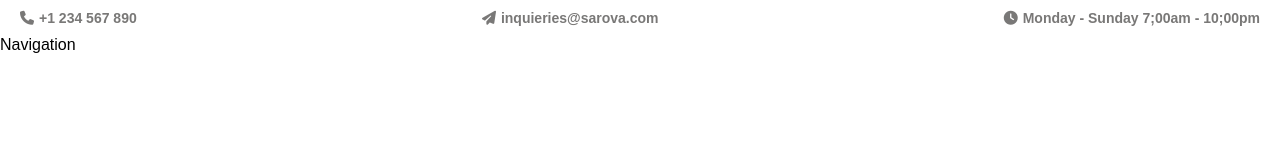
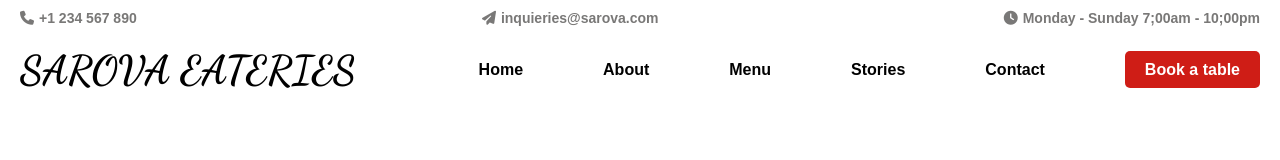
Before and after one commit to Havertz69/sarova, a website built with Vite: page index.html in a window 1280 px wide. Built offline with nearby package versions, Linux system fonts and the light colour scheme.

Commit message:
build navigation part of the header. to be continued

```diff
--- a/index.html
+++ b/index.html
@@ -37,7 +37,25 @@
         </div>
       </div>
 
-      <div class="header-navigation">Navigation</div>
+      <div class="header-navigation">
+        <a href="#" class="header-logo-link-wrapper">
+          <h1 class="logo">sarova eateries</h1>
+        </a>
+        <nav class="header-nav">
+          <ol class="header-nav-list">
+            <li class="header-nav-list-item"><a href="#">home</li>
+            <li class="header-nav-list-item"><a href="#">about</li>
+            <li class="header-nav-list-item"><a href="#">menu</li>
+            <li class="header-nav-list-item"><a href="#">stories</li>
+            <li class="header-nav-list-item"><a href="#">contact</li>
+            <li><a href="#" class="header-cta-btn">Book a table</a></li>
+          </ol>
+        </nav>
+        <button class="menu-togggle-btn">
+          <i class="fa-solid fa-bars"></i>
+          Menu
+        </button>
+      </div>
     </header>
   </body>
 </html>
--- a/src/style.css
+++ b/src/style.css
@@ -30,6 +30,7 @@ body {
   justify-content: space-between;
   padding: 1rem 2rem;
 }
+
 .header-contact-item {
   display: flex;
   align-items: center;
@@ -40,12 +41,84 @@ body {
     display: none;
   }
 }
+
 .header-contact-item i {
   color: var(--color-grey-dark);
   font-size: 1.4rem;
 }
+
 .header-contact-item span {
   color: var(--color-grey-dark);
   font-size: 1.4rem;
   font-weight: 700;
 }
+
+.header-navigation {
+  display: flex;
+  justify-content: space-between;
+  align-items: center;
+  padding: 1rem 2rem;
+}
+
+.header-logo-link-wrapper {
+  text-decoration: none;
+  color: var(--color-black-main);
+  text-transform: uppercase;
+  font-family: var(--secondary-font);
+  font-size: 2rem;
+  font-weight: 700;
+}
+
+.header-nav-list {
+  list-style: none;
+  display: flex;
+  gap: 4rem;
+}
+
+.menu-togggle-btn {
+  display: none;
+}
+
+@media screen and (max-width: 850px) {
+  .header-nav-list {
+    gap: 2rem;
+  }
+}
+
+@media screen and (max-width: 750px) {
+  .header-navigation {
+    align-items: flex-start;
+    position: relative;
+  }
+  .header-nav-list {
+    flex-direction: column;
+  }
+  .header-nav {
+    position: absolute;
+    right: 0;
+    top: 100%;
+    display: none;
+  }
+  .menu-togggle-btn {
+    display: block;
+    align-items: center;
+    font-size: 2rem;
+    gap: 0.5rem;
+  }
+}
+
+.header-nav-list-item a {
+  text-decoration: none;
+  text-transform: capitalize;
+  color: var(--color-black-main);
+  font-weight: 600;
+}
+
+.header-cta-btn {
+  text-decoration: none;
+  background-color: var(--color-primary);
+  color: var(--color-white);
+  padding: 1rem 2rem;
+  border-radius: 0.5rem;
+  font-weight: 600;
+}
```
